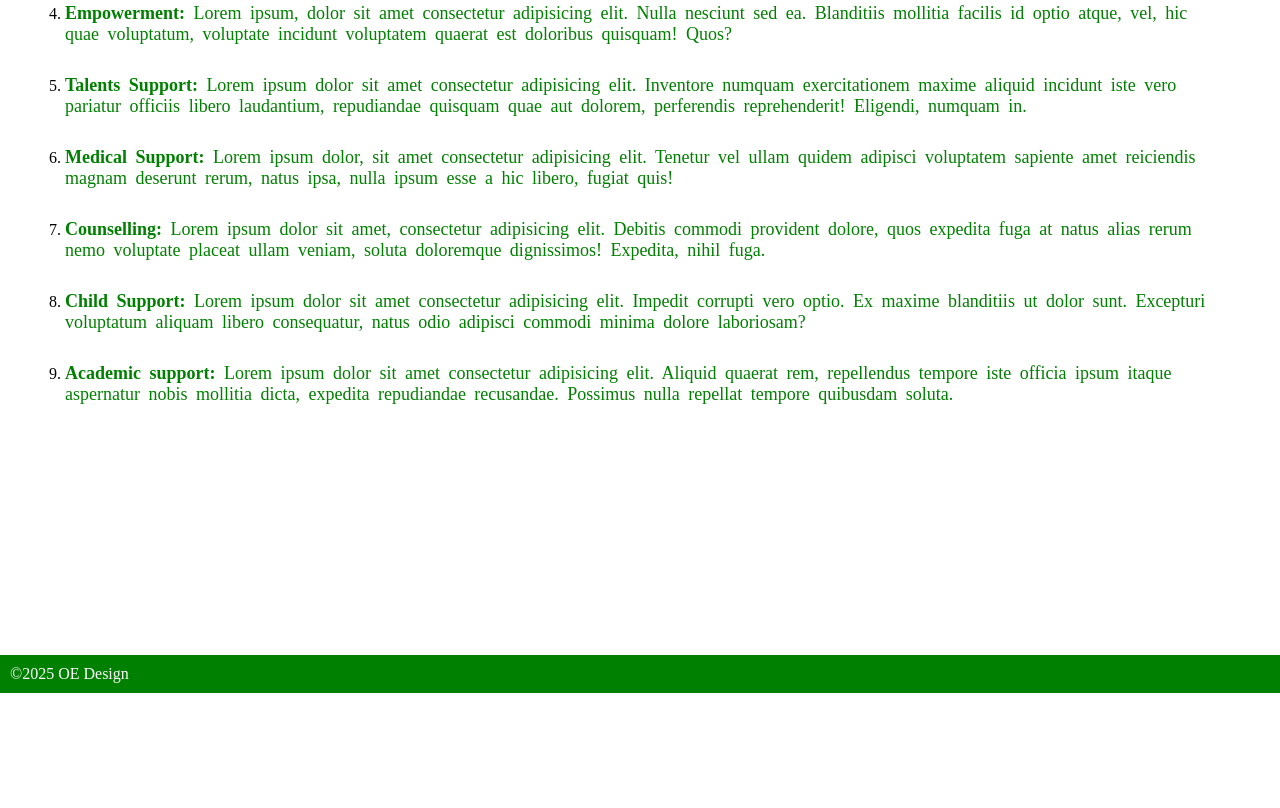
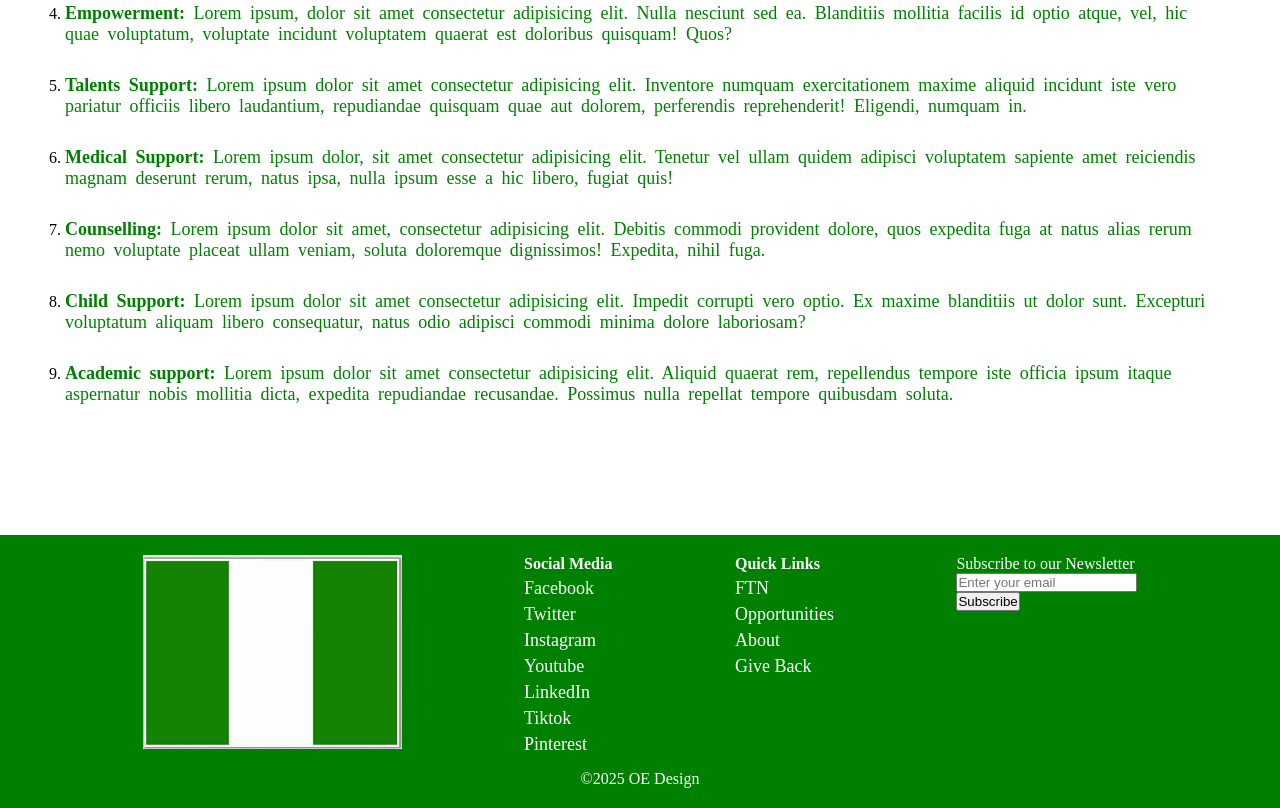
Before and after one commit to oedesign/FeedTheNation, a plain HTML site: page about.html in a window 1280 px wide. Shown: the part 424-1232 px from the top of the page. Before the commit the page ends 1117 px from the top, so only its background shows below. Drawn offline with Linux system fonts and the light colour scheme.

Commit message:
added footer to other pages

```diff
--- a/about.html
+++ b/about.html
@@ -39,7 +39,34 @@
         </div>
     </main>
     <footer>
-        <p>&copy;2025 OE Design</p>
+        <div class="footer-con">
+            <div class="logo">
+            <img src="images/flag.png" alt="">
+            </div>
+            <div class="social-media">
+                <p style="font-weight: bolder;">Social Media</p>
+                <a href="#" class="social-icon">Facebook</a>
+                <a href="#" class="social-icon">Twitter</a>
+                <a href="#" class="social-icon">Instagram</a>
+                <a href="#" class="social-icon">Youtube</a>
+                <a href="#" class="social-icon">LinkedIn</a>
+                <a href="#" class="social-icon">Tiktok</a>
+                <a href="#" class="social-icon">Pinterest</a>
+           </div>
+         <div class="quick-links">
+            <p style="font-weight: bolder;">Quick Links</p>
+            <a href="">FTN</a>
+            <a href="opportunities.html">Opportunities</a>
+            <a href="about.html">About</a>
+            <a href="">Give Back</a>
+         </div>
+         <div class="subscribe">
+            <p>Subscribe to our Newsletter</p>
+            <input type="email" placeholder="Enter your email"> <br>
+            <button type="submit">Subscribe</button>
+         </div>
+        </div>
+        <p style="text-align: center; margin-top: 15px;" >&copy;2025 OE Design</p>
     </footer>
 </body>
 </html>
--- a/desktop-view-styles.css
+++ b/desktop-view-styles.css
@@ -241,9 +241,9 @@ legend {
 footer {
     background-color: green;
     position: relative;
-    top: 120px;
+    top: 0px;
     margin-top: 200px;
-    padding: 10px;
+    padding: 20px;
 }
 
 .FTNlogo {
```
Also changed, not shown: opportunities.html (+28 -1 lines).
